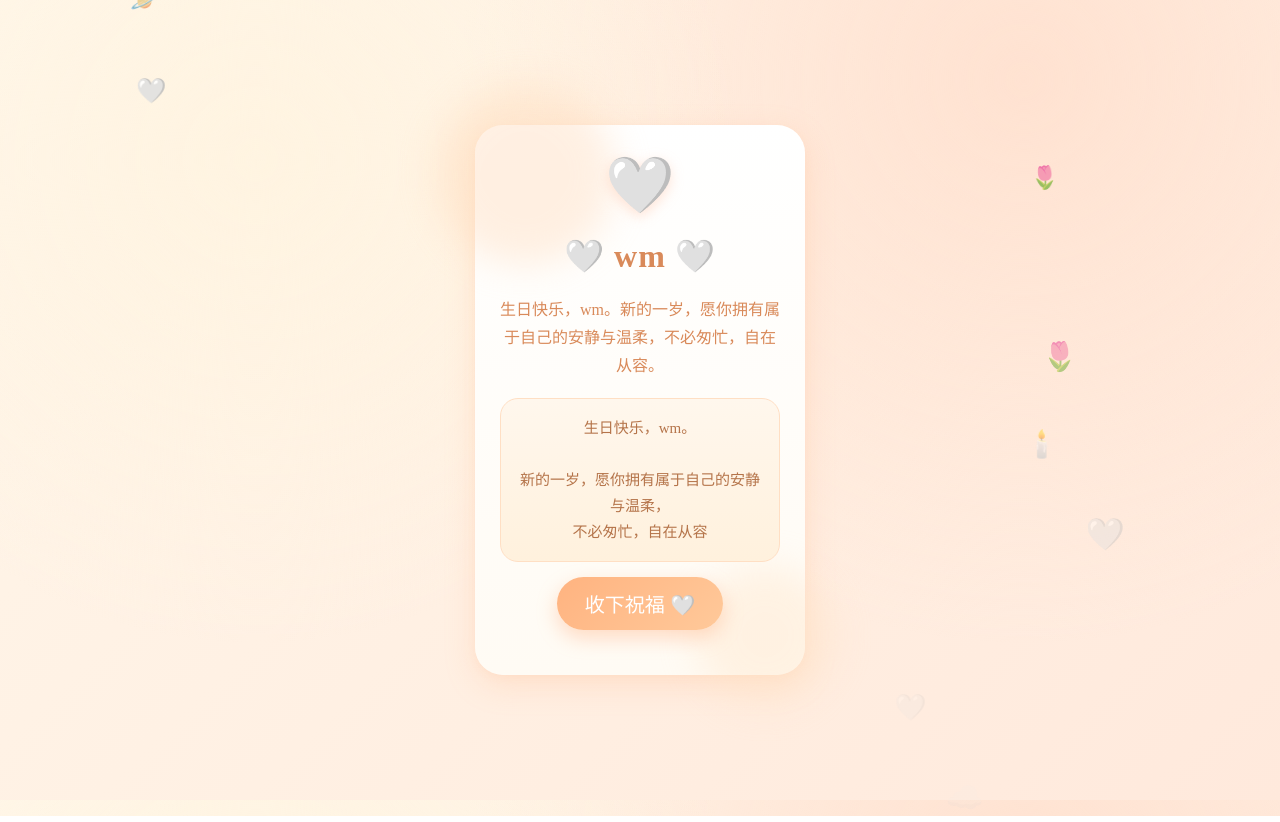
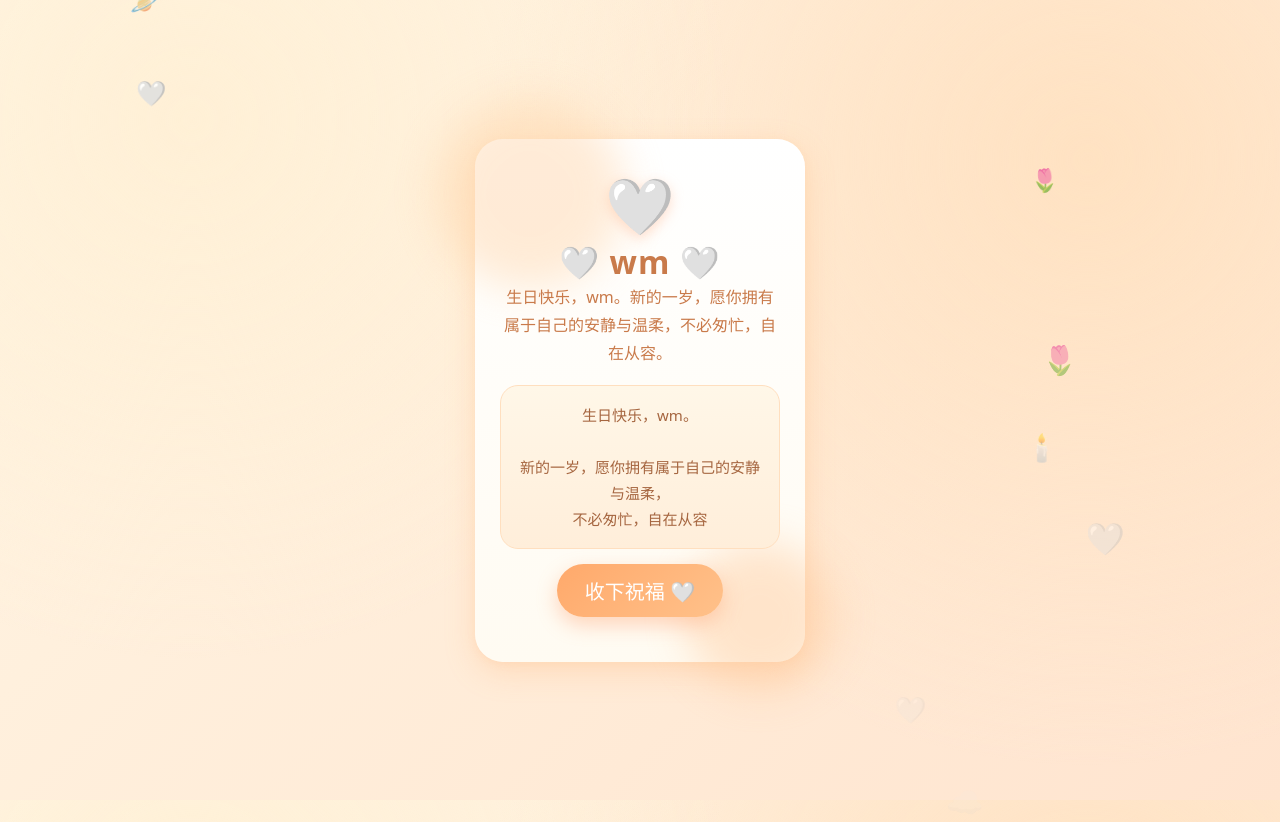
Before and after one commit to gys041018/Missing1015, a plain HTML site: page index.html in a window 1280 px wide. Drawn offline with Linux system fonts and the light colour scheme.

Commit message:
Update index.html

```diff
--- a/index.html
+++ b/index.html
@@ -1,5 +1,5 @@
 <!DOCTYPE html>
-<html>
+<html lang="zh-CN">
 <head>
 <meta charset="UTF-8">
 <meta name="viewport" content="width=device-width,initial-scale=1.0">
@@ -7,6 +7,8 @@
 <style>
 *{
     box-sizing:border-box;
+    margin:0;
+    padding:0;
 }
 body{
     margin:0;
@@ -15,22 +17,22 @@ body{
     display:flex;
     justify-content:center;
     align-items:center;
-    font-family:"Microsoft YaHei";
+    font-family:"Microsoft YaHei",system-ui,sans-serif;
     background:
-    radial-gradient(circle at 20% 20%, #fff4e1 0%, transparent 40%),
-    radial-gradient(circle at 80% 10%, #ffe2d1 0%, transparent 45%),
-    linear-gradient(135deg, #fff7ea, #ffe9dc);
+    radial-gradient(circle at 15% 15%, #fff0d6 0%, transparent 42%),
+    radial-gradient(circle at 85% 20%, #ffe2c2 0%, transparent 48%),
+    linear-gradient(135deg, #fff6e4, #ffe4cf);
 }
 .card{
     width:330px;
     padding:30px 25px;
     background:
-    linear-gradient(180deg, #ffffff 0%, #fffbf4 100%);
+    linear-gradient(180deg, #ffffff 0%, #fffbf2 100%);
     border-radius:28px;
     text-align:center;
     box-shadow:
-    0 10px 30px rgba(255, 180, 130, .25),
-    0 2px 8px rgba(255, 210, 180, .2);
+    0 10px 30px rgba(255, 175, 110, .28),
+    0 2px 8px rgba(255, 200, 160, .22);
     z-index:5;
     position:relative;
 }
@@ -39,28 +41,28 @@ body{
     content:"";
     position:absolute;
     border-radius:50%;
-    filter:blur(18px);
-    opacity:.4;
+    filter:blur(20px);
+    opacity:.45;
     z-index:-1;
 }
 .card::before{
-    width:180px;
-    height:180px;
-    background:#ffd9b8;
+    width:190px;
+    height:190px;
+    background:#ffd4a8;
     top:-40px;
     left:-40px;
 }
 .card::after{
-    width:140px;
-    height:140px;
-    background:#ffe4c7;
+    width:150px;
+    height:150px;
+    background:#ffc99a;
     bottom:-30px;
     right:-30px;
 }
 .heart{
     font-size:52px;
     animation:beat 1.2s infinite;
-    filter:drop-shadow(0 4px 6px rgba(255, 170, 130, .3));
+    filter:drop-shadow(0 4px 6px rgba(255, 160, 110, .32));
 }
 @keyframes beat{
     50%{
@@ -68,15 +70,15 @@ body{
     }
 }
 h1{
-    color:#d98a5a;
+    color:#c97a4a;
     font-size:32px;
     letter-spacing:1px;
 }
 h2{
-    color:#e0a074;
+    color:#d48a5a;
 }
 .text{
-    color:#d98a5a;
+    color:#c97a4a;
     line-height:28px;
     min-height:50px;
 }
@@ -84,10 +86,10 @@ h2{
     margin-top:18px;
     padding:16px;
     background:
-    linear-gradient(180deg, #fff7ed, #fff1dd);
-    border:1px solid #ffdfc4;
+    linear-gradient(180deg, #fff7e8, #ffeeda);
+    border:1px solid #ffdfbf;
     border-radius:18px;
-    color:#b5744a;
+    color:#a66640;
     font-size:15px;
     line-height:26px;
 }
@@ -101,11 +103,11 @@ button{
 }
 #yes{
     background:
-    linear-gradient(135deg, #ffb380, #ffc99a);
+    linear-gradient(135deg, #ffa96b, #ffc18a);
     color:white;
     transition:transform .4s ease;
     box-shadow:
-    0 8px 20px rgba(255, 170, 120, .4);
+    0 8px 20px rgba(255, 160, 110, .42);
 }
 .love{
     position:absolute;
```
